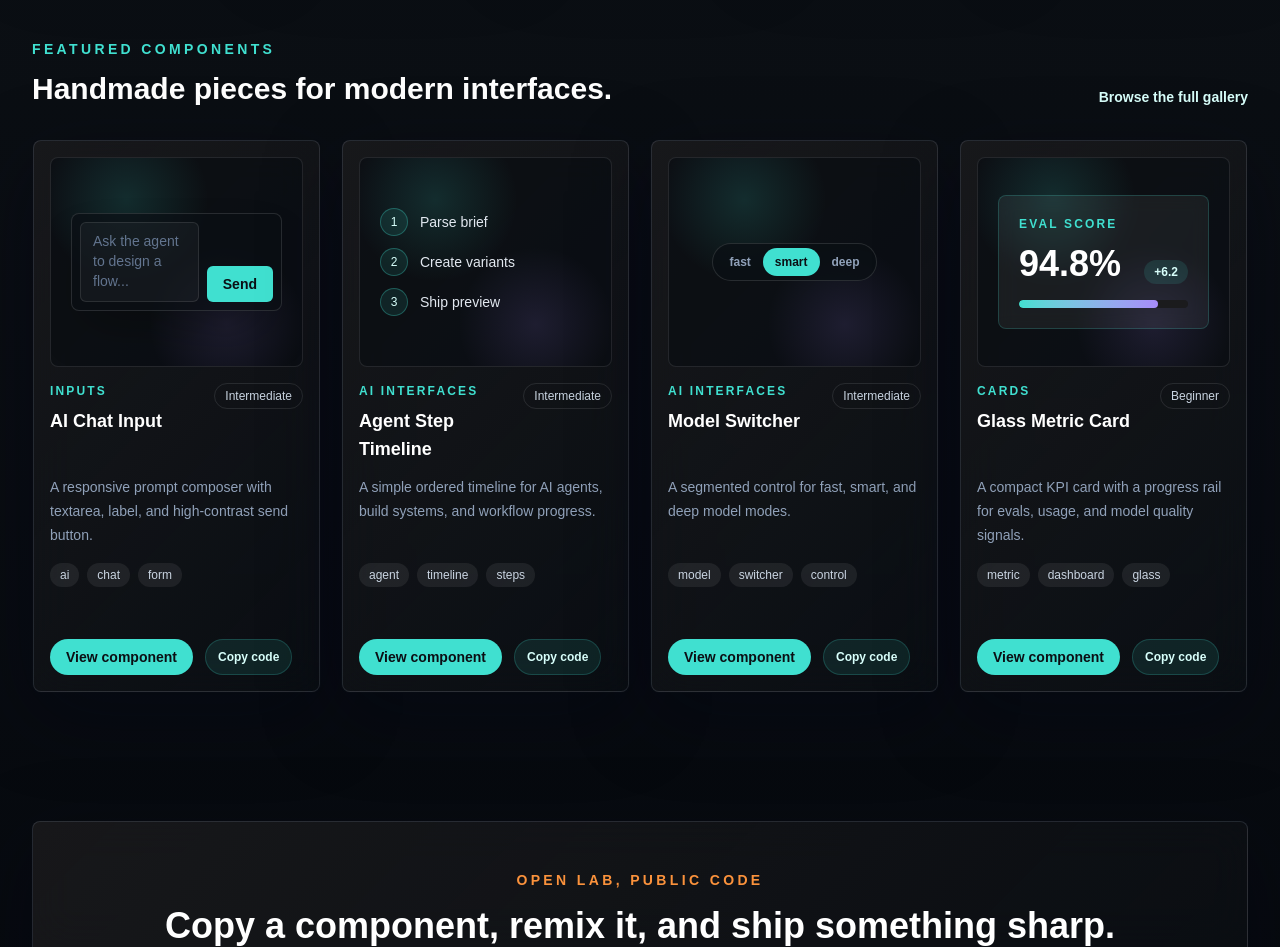
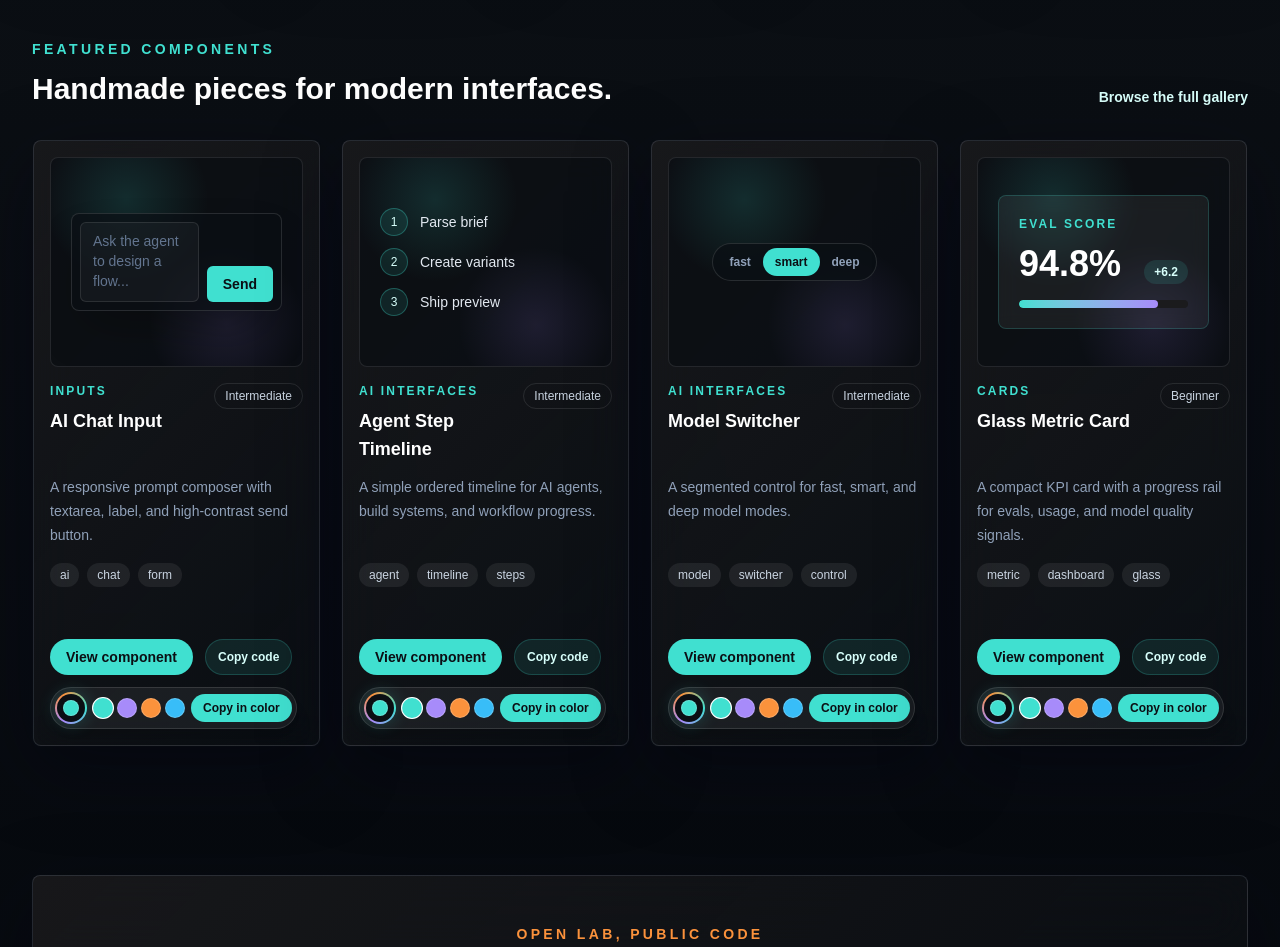
Before and after one commit to edujbarrios/edujbarrios-ui, a Next.js app: page / in a window 1280 px wide. Shown: the part 1260-2207 px from the top of the page. Built offline with nearby package versions, Linux system fonts and the light colour scheme.

Commit message:
add color copy control

```diff
--- a/app/components/[slug]/page.tsx
+++ b/app/components/[slug]/page.tsx
@@ -72,7 +72,7 @@ export default async function ComponentDetailPage({ params }: PageProps) {
 
       <div className="mt-10 grid gap-8 lg:grid-cols-[1.15fr_0.85fr]">
         <CodeBlock code={component.code} />
-        <CodeBlock code={component.usage} label="Usage" />
+        <CodeBlock code={component.usage} label="Usage" colorCopy={false} />
       </div>
 
       {related.length > 0 ? (
--- a/components/code-block.tsx
+++ b/components/code-block.tsx
@@ -1,16 +1,21 @@
+import { ColorCopyButton } from "@/components/color-copy-button";
 import { CopyButton } from "@/components/copy-button";
 
 type CodeBlockProps = {
   code: string;
   label?: string;
+  colorCopy?: boolean;
 };
 
-export function CodeBlock({ code, label = "TypeScript" }: CodeBlockProps) {
+export function CodeBlock({ code, label = "TypeScript", colorCopy = label === "TypeScript" }: CodeBlockProps) {
   return (
     <div className="overflow-hidden rounded-lg border border-[#40E0D0]/18 bg-[#05080d] shadow-[0_24px_80px_rgba(0,0,0,0.28)]">
-      <div className="flex items-center justify-between border-b border-[#40E0D0]/14 bg-[#1b1b1d]/72 px-4 py-3">
+      <div className="flex flex-wrap items-center justify-between gap-3 border-b border-[#40E0D0]/14 bg-[#1b1b1d]/72 px-4 py-3">
         <span className="text-xs font-semibold uppercase tracking-[0.22em] text-[#40E0D0]">{label}</span>
-        <CopyButton value={code} />
+        <div className="flex flex-wrap items-center gap-2">
+          <CopyButton value={code} />
+          {colorCopy ? <ColorCopyButton value={code} /> : null}
+        </div>
       </div>
       <pre className="code-scrollbar max-h-[560px] overflow-auto bg-[radial-gradient(circle_at_20%_0%,rgba(64,224,208,0.08),transparent_24rem)] p-4 text-sm leading-6 text-slate-200">
         <code dangerouslySetInnerHTML={{ __html: highlightCode(code) }} />
--- /dev/null
+++ b/components/color-copy-button.tsx
@@ -0,0 +1,115 @@
+"use client";
+
+import { useState } from "react";
+import { cn } from "@/lib/utils";
+
+const brandColor = "#40E0D0";
+const colorPresets = [
+  { label: "Teal", value: brandColor },
+  { label: "Violet", value: "#a78bfa" },
+  { label: "Orange", value: "#fb923c" },
+  { label: "Sky", value: "#38bdf8" },
+] as const;
+
+type ColorCopyButtonProps = {
+  value: string;
+  className?: string;
+};
+
+export function ColorCopyButton({ value, className }: ColorCopyButtonProps) {
+  const [color, setColor] = useState(brandColor);
+  const [copied, setCopied] = useState(false);
+
+  async function handleCopy() {
+    await navigator.clipboard.writeText(applyAccentColor(value, color));
+    setCopied(true);
+    window.setTimeout(() => setCopied(false), 1600);
+  }
+
+  return (
+    <div
+      className={cn(
+        "inline-flex max-w-full items-center gap-1.5 rounded-full border border-white/12 bg-white/[0.06] p-1 shadow-xl",
+        className,
+      )}
+    >
+      <label className="relative grid h-8 w-8 shrink-0 cursor-pointer place-items-center rounded-full bg-[conic-gradient(from_90deg,#40E0D0,#a78bfa,#fb923c,#40E0D0)] p-0.5 shadow-[0_0_18px_rgba(64,224,208,0.2)]">
+        <span className="grid h-full w-full place-items-center rounded-full bg-[#0b0f14]">
+          <span className="h-4 w-4 rounded-full border border-white/20" style={{ backgroundColor: color }} />
+        </span>
+        <span className="sr-only">Pick component accent color</span>
+        <input className="absolute inset-0 cursor-pointer opacity-0" type="color" value={color} onChange={(event) => setColor(event.target.value)} />
+      </label>
+      <div className="hidden items-center gap-1 sm:flex">
+        {colorPresets.map((preset) => (
+          <button
+            key={preset.value}
+            aria-label={`Use ${preset.label} accent`}
+            className={cn(
+              "h-5 w-5 rounded-full border transition",
+              color.toLowerCase() === preset.value.toLowerCase() ? "border-white scale-110" : "border-white/20 hover:border-white/60",
+            )}
+            style={{ backgroundColor: preset.value }}
+            type="button"
+            onClick={() => setColor(preset.value)}
+          />
+        ))}
+      </div>
+      <button
+        type="button"
+        onClick={handleCopy}
+        className="rounded-full bg-[#40E0D0] px-3 py-1.5 text-xs font-bold text-[#0b0f14] transition hover:bg-[#7ff2e8]"
+      >
+        {copied ? "Copied color" : "Copy in color"}
+      </button>
+    </div>
+  );
+}
+
+function applyAccentColor(code: string, color: string) {
+  const normalized = normalizeHex(color) ?? brandColor;
+  const rgb = hexToRgb(normalized);
+  const light = mixHex(normalized, "#ffffff", 0.78);
+  const hover = mixHex(normalized, "#ffffff", 0.35);
+  const dark = mixHex(normalized, "#000000", 0.35);
+
+  return code
+    .replace(/#40E0D0/gi, normalized)
+    .replace(/#d8fffb/gi, light)
+    .replace(/#7ff2e8/gi, hover)
+    .replace(/#008080/gi, dark)
+    .replace(/rgba\(64,\s*224,\s*208,\s*([^)]+)\)/gi, `rgba(${rgb.r},${rgb.g},${rgb.b},$1)`);
+}
+
+function normalizeHex(value: string) {
+  const trimmed = value.trim();
+  if (/^#[0-9a-f]{6}$/i.test(trimmed)) {
+    return trimmed.toUpperCase();
+  }
+  return null;
+}
+
+function hexToRgb(hex: string) {
+  const value = hex.replace("#", "");
+  return {
+    r: Number.parseInt(value.slice(0, 2), 16),
+    g: Number.parseInt(value.slice(2, 4), 16),
+    b: Number.parseInt(value.slice(4, 6), 16),
+  };
+}
+
+function mixHex(hex: string, targetHex: string, amount: number) {
+  const source = hexToRgb(hex);
+  const target = hexToRgb(targetHex);
+  const mix = {
+    r: Math.round(source.r + (target.r - source.r) * amount),
+    g: Math.round(source.g + (target.g - source.g) * amount),
+    b: Math.round(source.b + (target.b - source.b) * amount),
+  };
+
+  return `#${toHex(mix.r)}${toHex(mix.g)}${toHex(mix.b)}`.toUpperCase();
+}
+
+function toHex(value: number) {
+  return value.toString(16).padStart(2, "0");
+}
--- a/components/component-card.tsx
+++ b/components/component-card.tsx
@@ -1,5 +1,6 @@
 import Link from "next/link";
 import { ComponentPreview } from "@/components/component-preview";
+import { ColorCopyButton } from "@/components/color-copy-button";
 import { CopyButton } from "@/components/copy-button";
 import type { ComponentItem } from "@/lib/components";
 
@@ -35,6 +36,7 @@ export function ComponentCard({ component }: ComponentCardProps) {
             View component
           </Link>
           <CopyButton value={component.code} />
+          <ColorCopyButton value={component.code} />
         </div>
       </div>
     </article>
```
Also changed, not shown: 1 other file (tests, documents, lock files or other folders).
